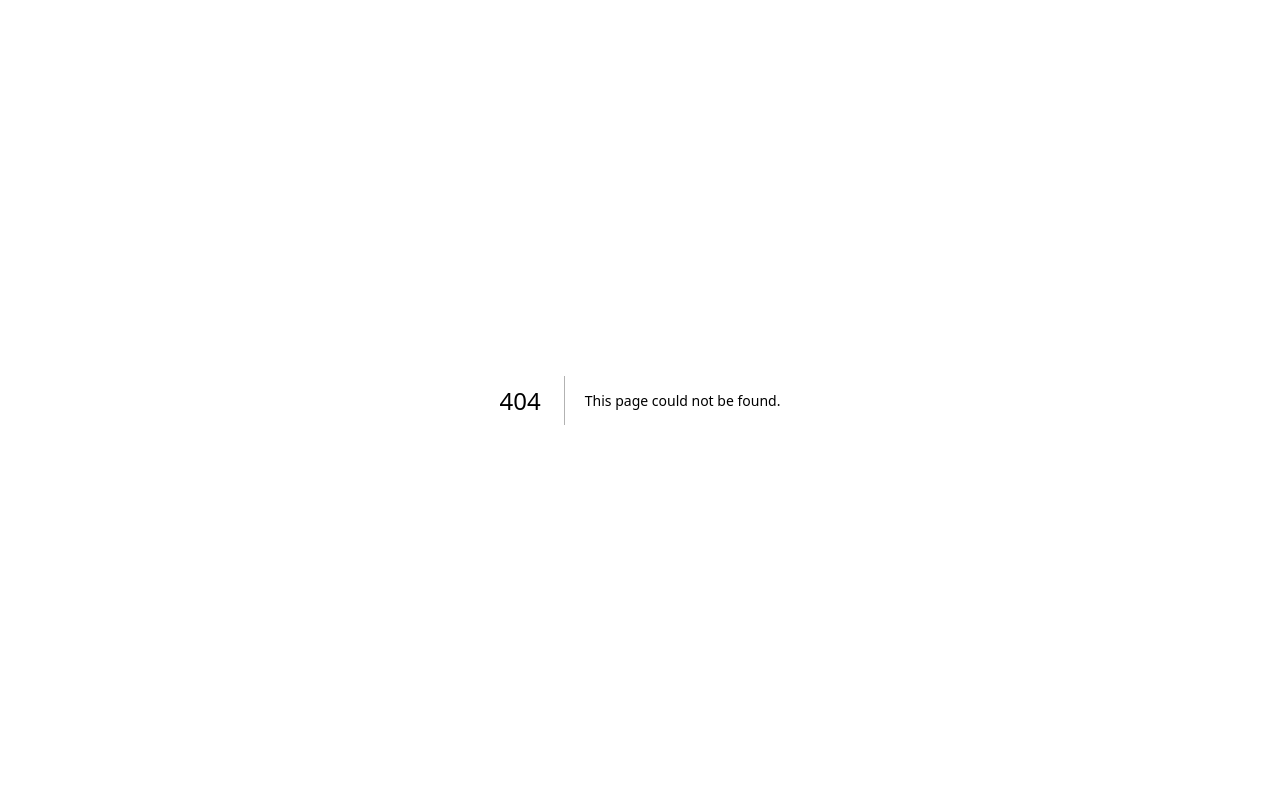
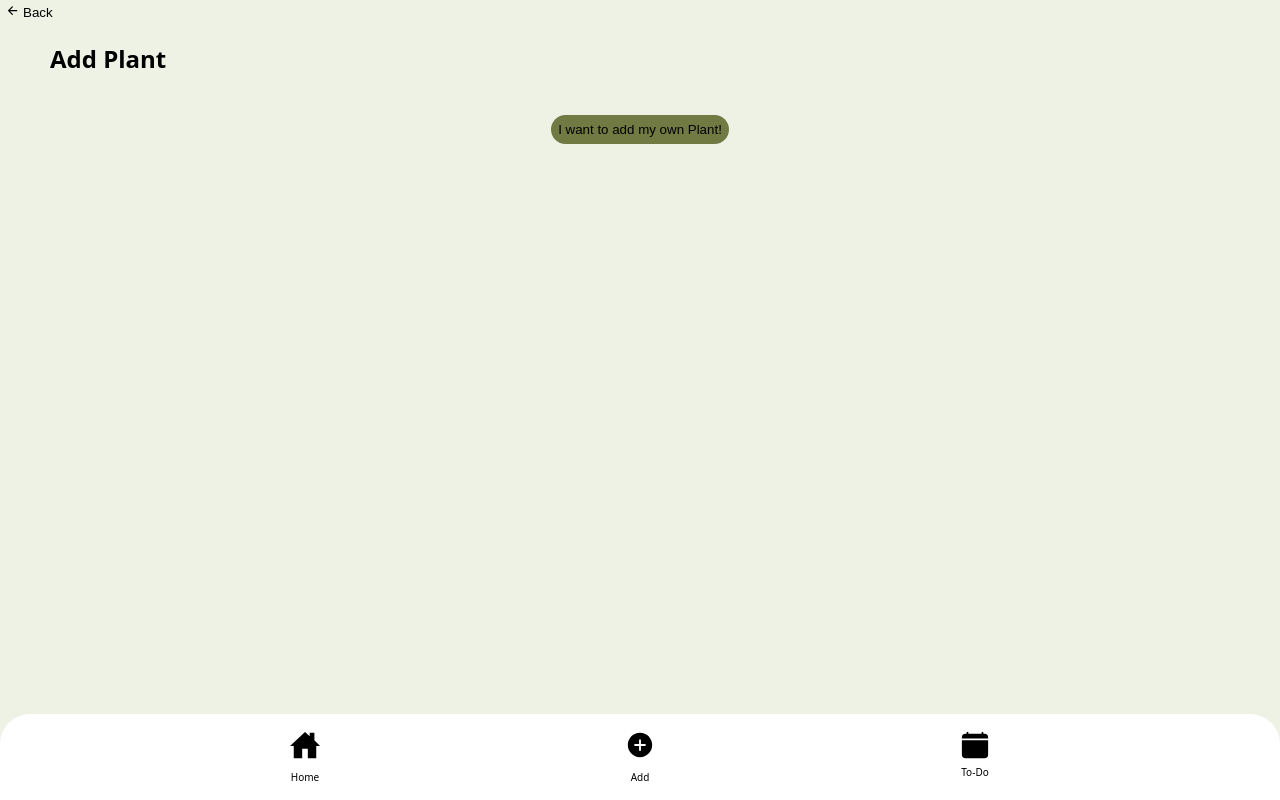
Before and after one commit to HenrikeStahlhut/capstone-project, a Next.js app: page /plants/add in a window 1280 px wide. Before the commit this address had no page. Built offline with nearby package versions, Linux system fonts and the light colour scheme.

Commit message:
add routes to plants

```diff
--- a/components/Navigation/Navigation.js
+++ b/components/Navigation/Navigation.js
@@ -27,7 +27,7 @@ export default function Navigation() {
           </StyledListItemContainer>
           {/* Add */}
           <StyledListItemContainer>
-            <StyledLink href="/add-plants" scroll={true}>
+            <StyledLink href="/plants/add" scroll={true}>
               <IoAddCircleSharp size="30px" />
               <StyledListItem>Add</StyledListItem>
             </StyledLink>
--- a/pages/add-plants.js
+++ b/pages/plants/add/index.js
@@ -10,6 +10,8 @@ const Container = styled.div`
   justify-content: center;
 `;
 
+// TODO add search logic to search for plants in database/API
+
 export default function AddPlants() {
   return (
     <>
@@ -17,7 +19,7 @@ export default function AddPlants() {
       <Header>Add Plant</Header>
       <Container>
         <Button>
-          <StyledLink href="/add-own-plant">
+          <StyledLink href="/plants/create">
             I want to add my own Plant!
           </StyledLink>
         </Button>
--- a/pages/add-own-plant.js
+++ b/pages/plants/create/index.js
@@ -6,7 +6,7 @@ import AddPlantForm from "@/components/AddPlantForm/AddPlantForm";
 export default function AddPlants() {
   return (
     <>
-      <BackButton href="/add-plants" />
+      <BackButton href="/plants/add" />
       <Header>Add your own Plant</Header>
       <AddPlantForm />
       <Navigation />
```
Also changed, not shown: components/AddPlantForm/AddPlantForm.js (+0 -11 lines), pages/rooms/[id].js (+4 -8 lines).
